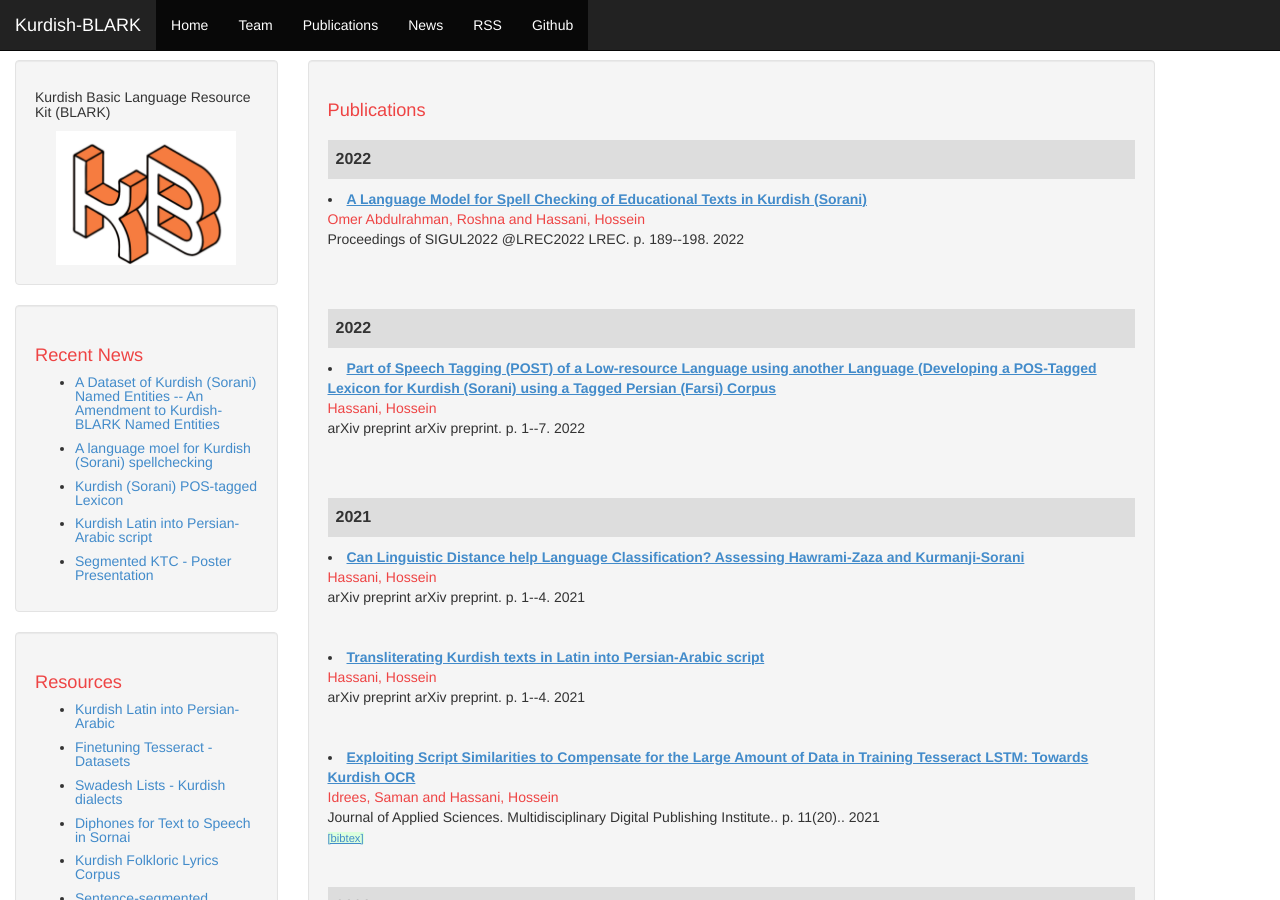
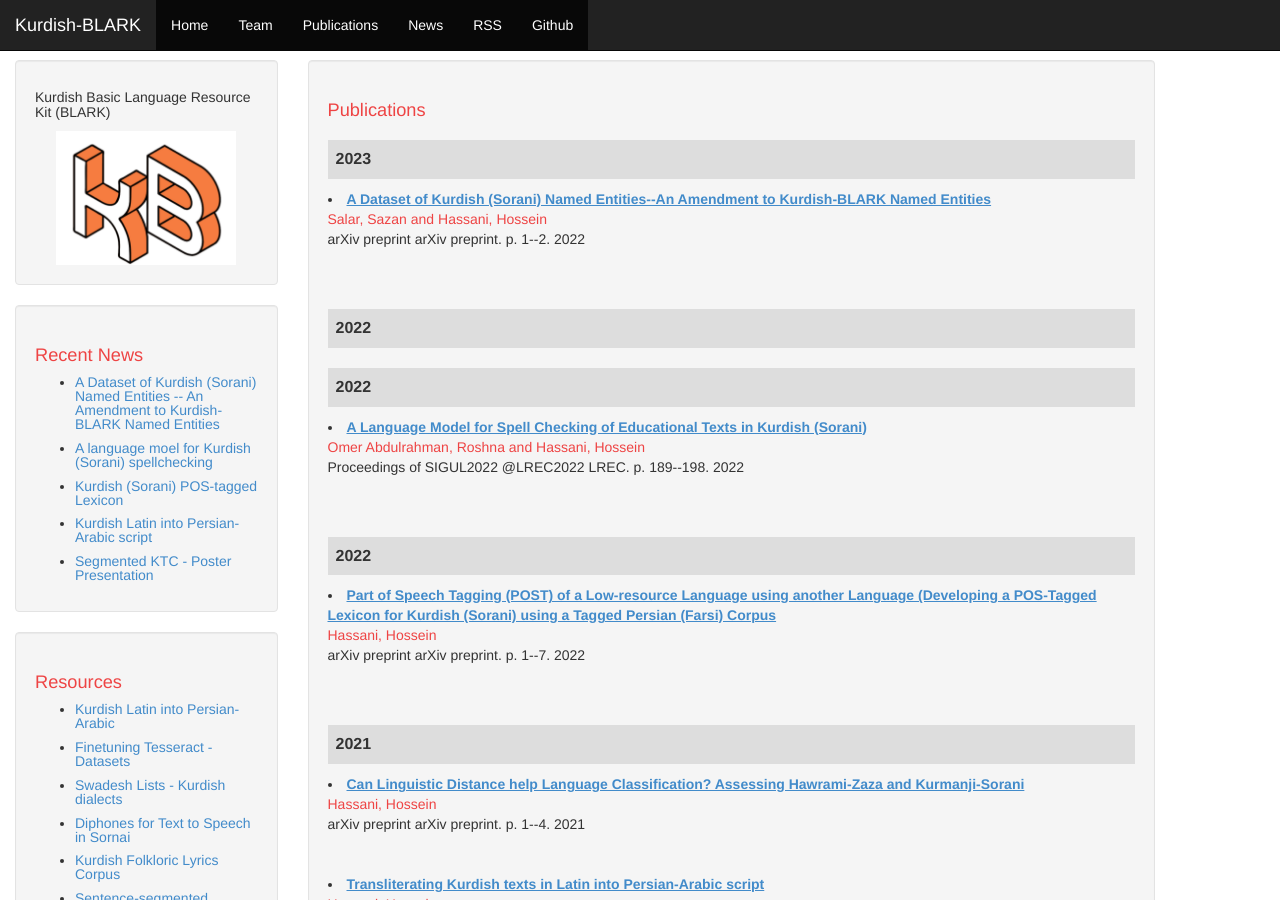
Before and after one commit to KurdishBLARK/KurdishBLARK.github.io, a Jekyll site: the page built from publications.html, in a window 1280 px wide and 900 px high. Built offline with Jekyll 4.4.1, drawn with Linux system fonts in a browser that asks for light colours; a file with an impossible date is left out.

Commit message:
Update publications.html

```diff
--- a/publications.html
+++ b/publications.html
@@ -7,6 +7,30 @@ layout: default
 
 <div class="well">
 	<h1>Publications</h1>
+		<div id="bibtex_display">
+
+		<div class="yearpublication">2023</div><div class="" style="">
+
+		<div id="bibtex_display">
+		<li>
+		    <a class="url"><span class="title">A Dataset of Kurdish (Sorani) Named Entities--An Amendment to Kurdish-BLARK Named Entities</span></a><br>
+		    <span class="author">Salar, Sazan and Hassani, Hossein</span><br>
+		    <span class="booktitle">arXiv preprint</span>
+		    <span class="">
+			<span class="publisher">arXiv preprint</span>.
+		    </span>
+		    <span class="">
+		      p. <span class="pages">1--2</span>.
+		    </span>
+		    <span class="">
+		    <span class="year">2022</span></span>
+		<br>
+		  </li>
+
+		<br></br>
+
+		<div class="yearpublication">2022</div><div class="" style="">
+
 		<div id="bibtex_display">
 
 		<div class="yearpublication">2022</div><div class="" style="">
```
